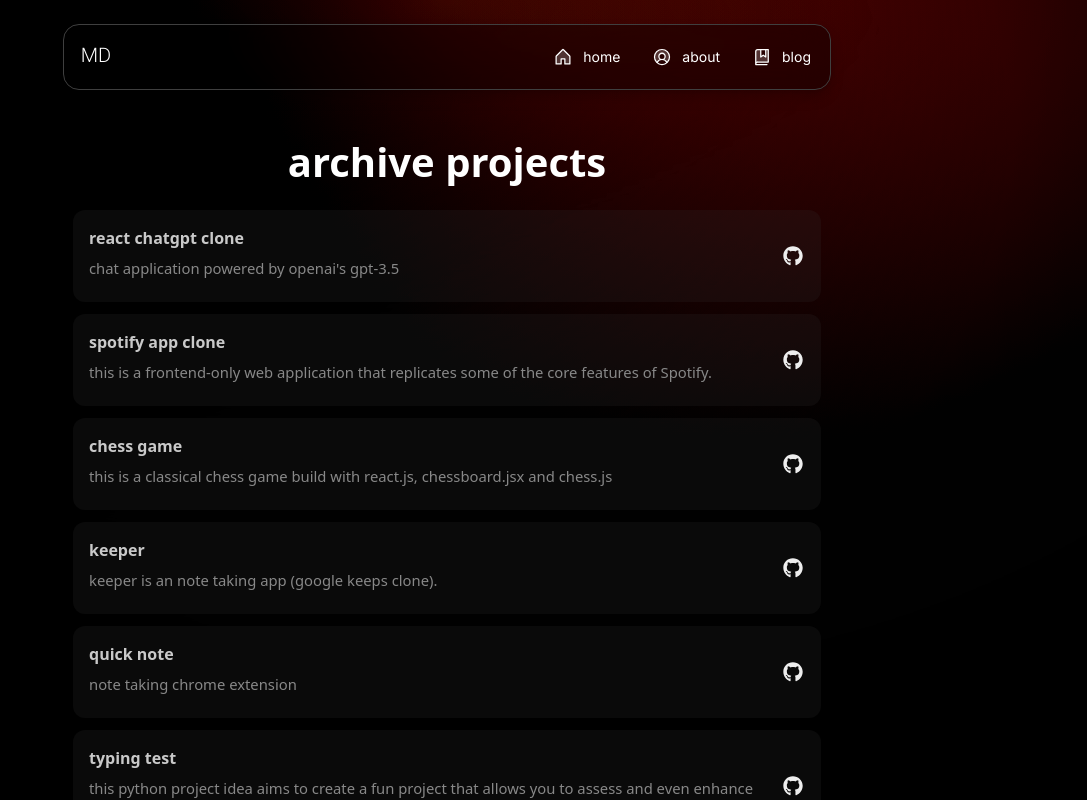
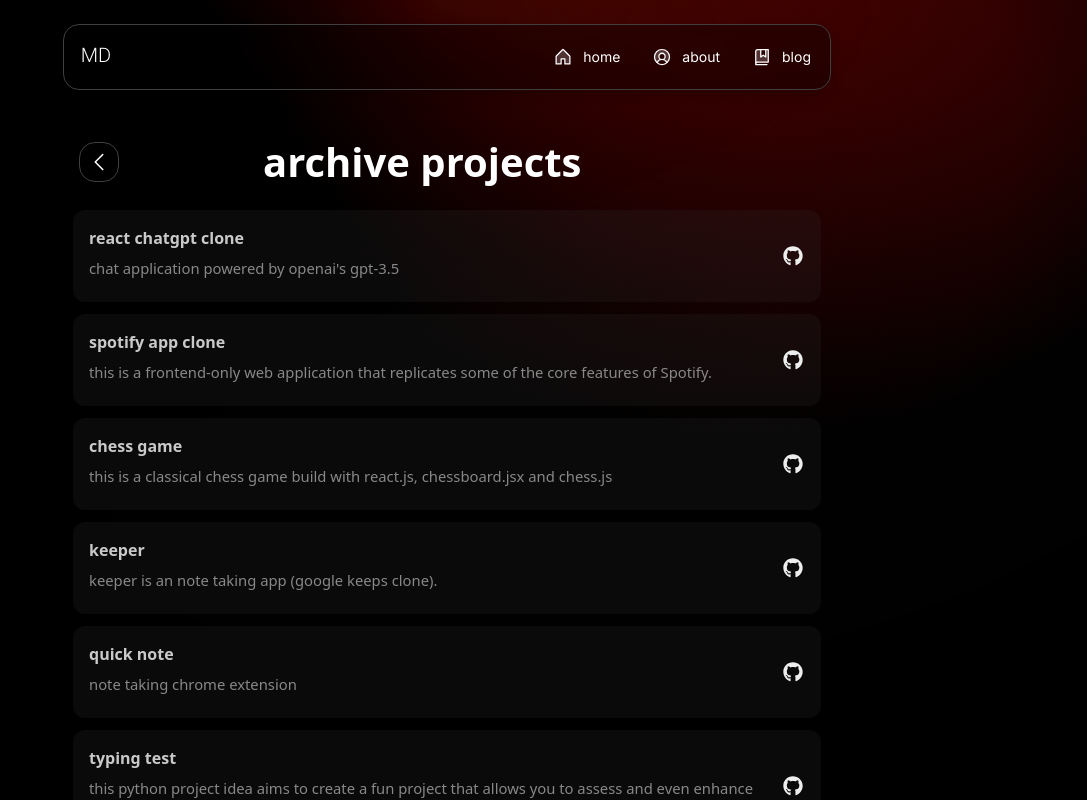
Before and after one commit to mahendraDew/portfolio-v3, a Next.js app: page /archive in a window 1280 px wide. Shown: the top 800 px of the page, without its empty margins (193-1280 px from the left). Built offline with nearby package versions, Linux system fonts and the light colour scheme.

Commit message:
added iconbtn to return to home

```diff
--- a/src/app/archive/page.tsx
+++ b/src/app/archive/page.tsx
@@ -9,23 +9,31 @@
   return (
     <>
       <Flex width="s" direction='column' justifyContent='center' alignItems='center'>
-        {/* <IconButton
-          href="/"
-          icon="HiMiniArrowLeft"
+        <Flex fillWidth alignItems='center'   marginBottom='m' paddingX='s'>
+          <Flex flex={1}  alignItems='center'>
+            <IconButton
+              href='/'
+              icon="chevronLeft"
               size="l"
-          tooltip="Tooltip"
-          tooltipPosition="top"
+              tooltip="home"
+              tooltipPosition="bottom"
               variant="tertiary"
-        /> */}
+              />
+          </Flex>
+          <Flex flex={3}>
             <Heading
                 as='h2'
                 id="needs to  be changed"
                 variant='display-strong-s'
-            marginBottom='m'
+
+
                 >
                 {/* {about.work.title} */}
               archive projects
             </Heading>
+          </Flex>
+        </Flex>
+
         <ArchiveProject />
       </Flex>
     </>
```
Lines whose indentation alone changed are shown as unchanged.
